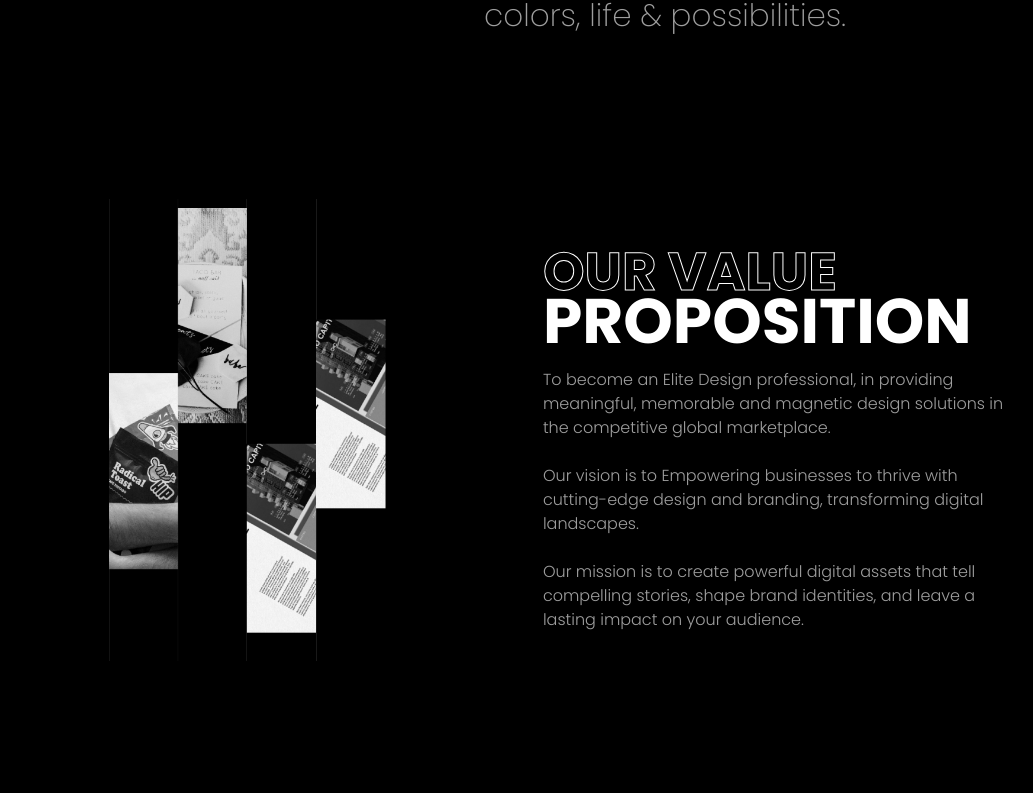
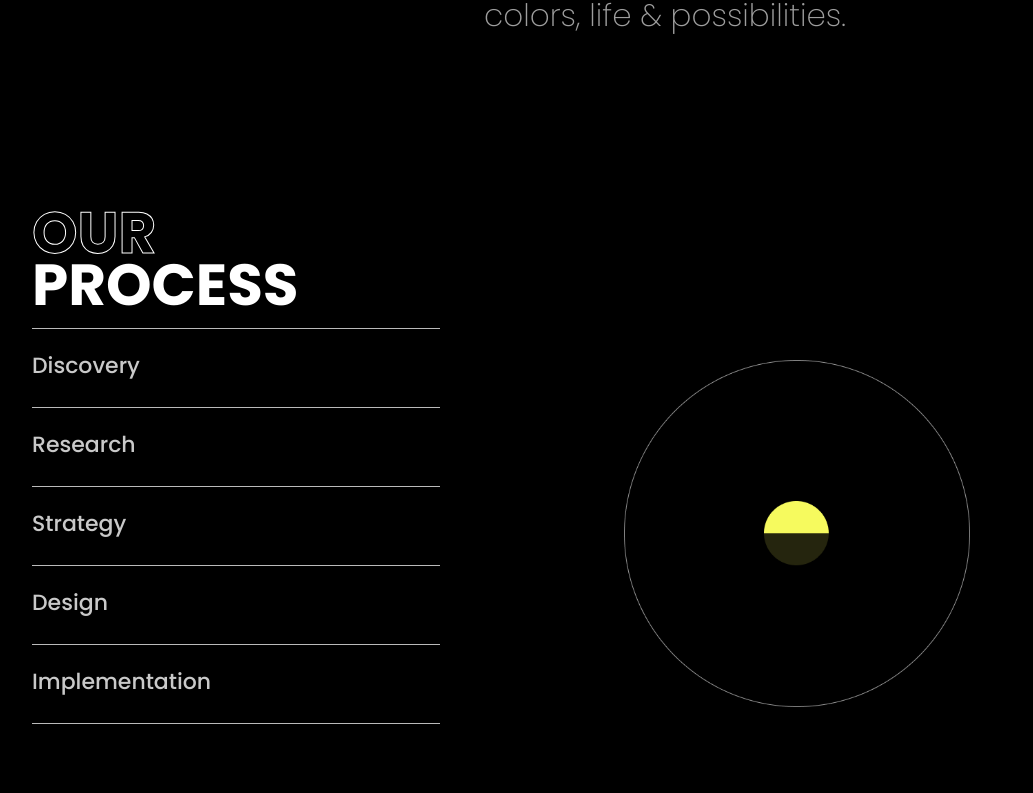
Before and after one commit to imposglobal/doodlodesigns, a Next.js app: page /our-story in a window 1280 px wide. Shown: the part 2630-3423 px from the top of the page, without its empty margins (98-1131 px from the left). Built offline with nearby package versions, Linux system fonts and the light colour scheme.

Commit message:
update 10-09-2024

```diff
--- a/src/app/Component/Footer.js
+++ b/src/app/Component/Footer.js
@@ -110,7 +110,7 @@ const Footer = () => {
                     <div className={styles.footercol1}>
                         <div className={styles.gtint}>
                             <span className={styles.gtintitle}>Follow us on </span>
-                                    <Link href="https://www.facebook.com/DoodloDesign">
+                                    <Link href="https://in.linkedin.com/company/doodlodesign">
                                     <Image
                                     className={styles.subbtnisc}
                                     src="/home/social/flinked.svg"
@@ -257,7 +257,7 @@ const Footer = () => {
                     <div className={styles.footercol1}>
                         <div className={styles.gtint}>
                             <span className={styles.gtintitle}>Follow us on </span>
-                                    <Link href="https://www.facebook.com/DoodloDesign">
+                                    <Link href="https://in.linkedin.com/company/doodlodesign">
                                     <Image
                                     className={styles.subbtnisc}
                                     src="/home/social/flinked.svg"
--- a/src/app/our-story/page.js
+++ b/src/app/our-story/page.js
@@ -8,6 +8,8 @@ import AOS from 'aos';
 import 'aos/dist/aos.css';
 import {useState, useEffect} from 'react';
 import SliderComponent from "../Component/TeamSlider";
+import Process from "../Component/Process";
+import OurProcess from "../Component/Ourprocess";
 
 const OurStory = () => {
 
@@ -302,36 +304,16 @@ const OurStory = () => {
     </div>
 
     {/* who we are section */}
-      {/* Our Story section start */}
-      <div className={styles.story}>
-        <div className={styles.rowstory}>
-        <div className={styles.columnst2}>
-            <div className={styles.stimg1}>
-            <Image data-aos="fade-up"
-                  className={styles.ppimg}
-                  src="/home/storyimg.png"
-                  alt="Next.js Logo"
-                  layout="responsive"
-                  width={100}
-                  height={37}
-                  priority
-                />
-            </div>
+       {/* Process */}
+       <div className={styles.prosec}>
+        <div className={styles.desktopv}>
+        <Process />
+        </div>
+        <div className={styles.mobilev}>
+        <OurProcess />
+        </div>
           </div>
-          <div className={styles.columnst1} >
-          <h2 className={styles.mainheading} data-aos="fade-up">OUR Value</h2>
-          <h2 className={styles.sec_heading} data-aos="fade-up">proposition</h2>
-          <p className={styles.storydesc} data-aos="fade-up">
-          To become an Elite Design professional, in providing meaningful, memorable and magnetic design solutions in the competitive global marketplace.<br/><br/>
-          Our vision is to Empowering businesses to thrive with cutting-edge design and branding, transforming digital landscapes.<br/><br/>
-
-          Our mission is to create powerful digital assets that tell compelling stories, shape brand identities, and leave a lasting impact on your audience.
-          </p>
-          </div>
-
-        </div>
-      </div>
-      {/* Our Story section end */}
+         {/* Process */}
       {/* our founder  */}
       <div className={styles.whowesecs}>
       <div className={styles.fsec}>
--- a/src/app/our-story/page.module.css
+++ b/src/app/our-story/page.module.css
@@ -548,3 +548,21 @@
   margin-top: -10px;
   margin-bottom: 20px;
 }
+.prosec{
+  padding: 50px 130px;
+}
+.mobilev{
+  display: none;
+}
+/* Mobile View */
+@media only screen and (max-width: 600px) {
+  .desktopv{
+    display: none;
+  }
+  .mobilev{
+    display: block !important;
+  }
+  .prosec{
+    padding: 50px 0px;
+  }
+}
--- a/src/app/page.js
+++ b/src/app/page.js
@@ -174,7 +174,7 @@ const Home = () => {
             <div className="mcol2">
               <div className="socialsec">
                 <p className="gtt">Follow us on </p>
-                <Link href="https://www.facebook.com/DoodloDesign">
+                <Link href="https://in.linkedin.com/company/doodlodesign">
                                     <Image
                                     className="msocial"
                                     src="/home/social/flinked.svg"
--- a/src/app/portfolio/page.js
+++ b/src/app/portfolio/page.js
@@ -32,10 +32,10 @@ const Portfolio = () => {
 
     const portfolioItems = [
       {no:"01",  id: 1, title: "SWIGGY + BOWL COMPANY", category: "Packaging Design | Marketing collaterals | Advertising ", imageUrl: "/home/portfolio/1.png" },
-      {no:"02",  id: 2, title: "COINSAFE VPN", category: "Branding | Website UI | Web Development | Application | Marketing Collaterals", imageUrl: "/home/portfolio/3.png" },
+      {no:"02",  id: 2, title: "COINSAFE VPN", category: "Branding | Website UI | Web Development | Application | Marketing Collaterals", imageUrl: "/home/portfolio/csafe.gif" },
       {no:"03",  id: 3, title: "TARABAI", category: "Branding | Packaging | Retail Branding | Marketing Collaterals | Social Media", imageUrl: "/home/portfolio/5.png" },
       {no:"04",  id: 4, title: "BLACK B FINANCE", category: "Branding | Website UI | Web Development", imageUrl: "/home/portfolio/blackb.gif" },
-      {no:"05",  id: 5, title: "YOLOMART", category: "Branding | Retail Branding | Marketing Collateral | Packaging | Website UI | Web Development | Social Media", imageUrl: "/home/portfolio/7.png" },
+      {no:"05",  id: 5, title: "YOLOMART", category: "Branding | Retail Branding | Marketing Collateral | Packaging | Website UI | Web Development | Social Media", imageUrl: "/home/portfolio/yolomart.png" },
       {no:"06",  id: 6, title: "MAHATEE INTERACTIVES", category: "Branding | Website UI | Shopify Development | Ecommerce Setup | Illustrations | Publication & Book Design | Social Media", imageUrl: "/home/portfolio/mahatee.gif" },
       {no:"07",  id: 7, title: "Click R & D", category: "Branding | Website UI | Social Media", imageUrl: "/home/portfolio/clickrnd.jpg" },
       {no:"08",  id: 8, title: "CITIBANK", category: "Illustrations | Presentation | Wall Graffiti", imageUrl: "/home/portfolio/6.png" },
@@ -100,7 +100,7 @@ const Portfolio = () => {
             <div className="mcol2">
               <div className="socialsec">
                 <p className="gtt">Get in touch </p>
-                <Link href="https://www.facebook.com/DoodloDesign">
+                <Link href="https://in.linkedin.com/company/doodlodesign">
                                     <Image
                                     className="msocial"
                                     src="/home/social/flinked.svg"
--- a/src/app/reach-us/page.js
+++ b/src/app/reach-us/page.js
@@ -271,7 +271,7 @@ const Reachus = () => {
             <div className="mcol2">
               <div className="socialsec">
                 <p className="gtt">Get in touch </p>
-                <Link href="https://www.facebook.com/DoodloDesign">
+                <Link href="https://in.linkedin.com/company/doodlodesign">
                                     <Image
                                     className="msocial"
                                     src="/home/social/flinked.svg"
```
Also changed, not shown: src/app/services/page.js (+4 -4 lines), public/home/portfolio/csafe.gif (added), public/home/portfolio/yolomart.png (added).
